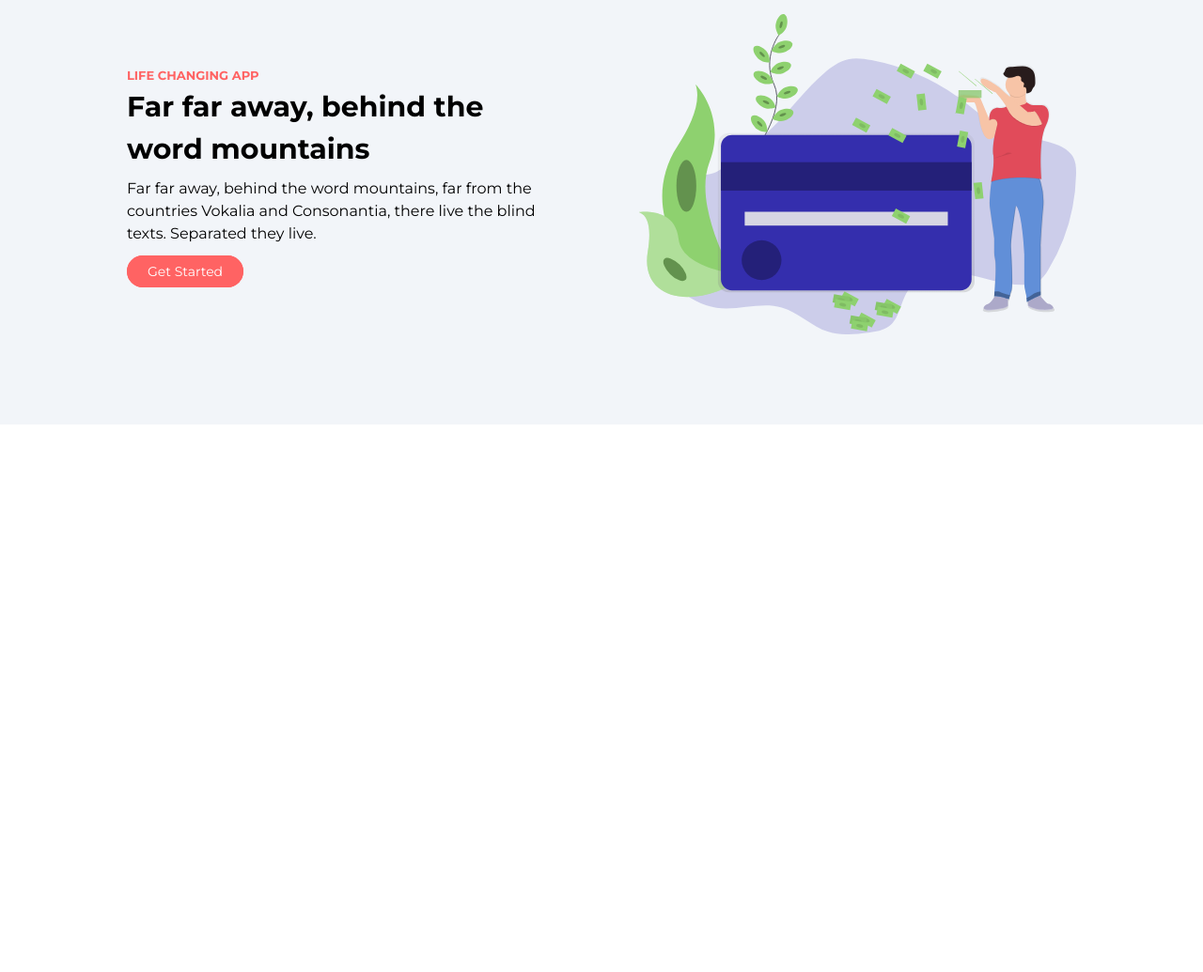
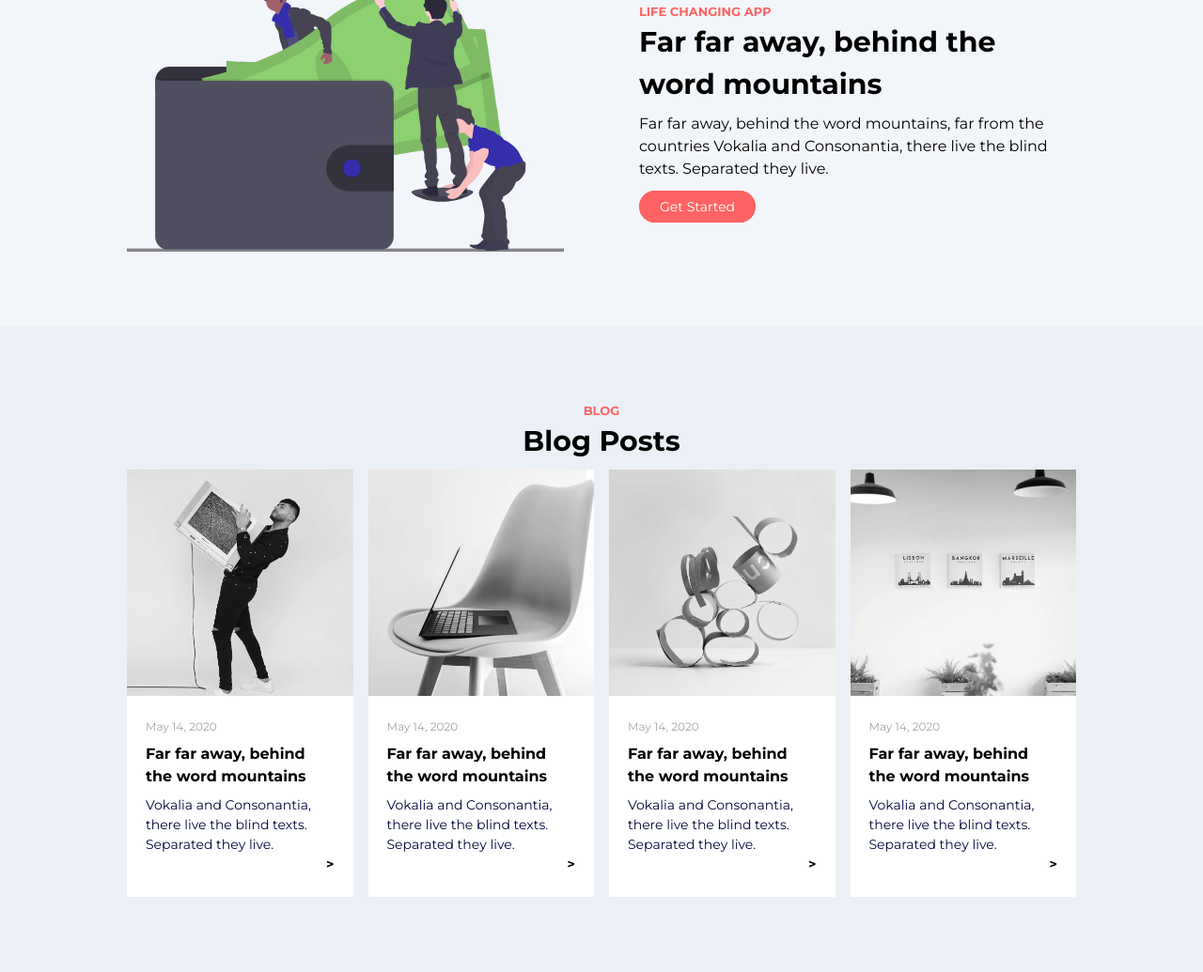
Before and after one commit to mazharraj/Landing-Page-2, a plain HTML site: page index.html in a window 1280 px wide. Shown: the part 2574-3609 px from the top of the page at 94% size. Before the commit the page ends 3026 px from the top, so only its background shows below. Drawn offline with nearby package versions, Linux system fonts and the light colour scheme.

Commit message:
update 18

```diff
--- a/index.html
+++ b/index.html
@@ -226,9 +226,9 @@
       </div>
     </section>
     <!-- Life Changing App -->
-    <section id="Life-change" class="bg-[#f2f5f9] px-[135px] py-24">
+    <section id="Life-change" class="bg-[#f2f5f9] px-[135px] py-20">
       <div class="grid grid-cols-2 items-center justify-between gap-20">
-        <div class="montserrat-bold basis-1/4">
+        <div class="montserrat-bold">
           <p class="text-[#FF6363] text-[13px] uppercase">Life Changing App</p>
           <p class="text-[30px] mb-2">
             Far far away, behind the word mountains
@@ -249,10 +249,13 @@
         </div>
       </div>
     </section>
-    <!-- Life Changing App -->
-    <section id="Life-change" class="bg-[#f2f5f9] px-[135px] py-24">
+    <!-- Life Changing App 02 -->
+    <section id="Life-change" class="bg-[#f2f5f9] px-[135px] py-20">
       <div class="grid grid-cols-2 items-center justify-between gap-20">
-        <div class="montserrat-bold basis-1/4">
+        <div>
+          <img src="assets/images/undraw_wallet_aym5.svg" alt="" />
+        </div>
+        <div class="montserrat-bold">
           <p class="text-[#FF6363] text-[13px] uppercase">Life Changing App</p>
           <p class="text-[30px] mb-2">
             Far far away, behind the word mountains
@@ -268,8 +271,121 @@
             >Get Started</a
           >
         </div>
-        <div>
-          <img src="assets/images/undraw_make_it_rain_iwk4.svg" alt="" />
+      </div>
+    </section>
+    <section id="Blog" class="bg-[#ebf0f6] px-[135px] py-20">
+      <div class="montserrat-bold text-center">
+        <p class="text-[#FF6363] text-[13px] uppercase">blog</p>
+        <p class="text-[30px] mb-2">Blog Posts</p>
+      </div>
+      <div class="grid grid-cols-4 gap-4">
+        <div class="bg-white group">
+          <img
+            src="assets/images/gal_1.jpg.webp"
+            alt=""
+            class="grayscale group-hover:grayscale-0 cursor-pointer" />
+          <div class="py-6 px-5">
+            <p class="text-[12px] text-[#a0a4ab] montserrat-medium">
+              May 14, 2020
+            </p>
+            <p
+              class="text-[16px] montserrat-bold cursor-pointer hover:text-[#FF6363] py-2">
+              Far far away, behind the word mountains
+            </p>
+            <p class="text-[14px] text-[#000839] montserrat-medium">
+              Vokalia and Consonantia, there live the blind texts. Separated
+              they live.
+            </p>
+            <div class="flex items-center justify-end gap-2">
+              <a
+                href="#"
+                class="text-[14px] montserrat-bold group-hover:block hidden"
+                >Read More</a
+              >
+              <a href="#" class="text-[14px] montserrat-bold">></a>
+            </div>
+          </div>
+        </div>
+        <div class="bg-white group">
+          <img
+            src="assets/images/gal_2.jpg.webp"
+            alt=""
+            class="grayscale group-hover:grayscale-0 cursor-pointer" />
+          <div class="py-6 px-5">
+            <p class="text-[12px] text-[#a0a4ab] montserrat-medium">
+              May 14, 2020
+            </p>
+            <p
+              class="text-[16px] montserrat-bold cursor-pointer hover:text-[#FF6363] py-2">
+              Far far away, behind the word mountains
+            </p>
+            <p class="text-[14px] text-[#000839] montserrat-medium">
+              Vokalia and Consonantia, there live the blind texts. Separated
+              they live.
+            </p>
+            <div class="flex items-center justify-end">
+              <a
+                href="#"
+                class="text-[14px] montserrat-bold group-hover:block hidden"
+                >Read More</a
+              >
+              <a href="#" class="text-[14px] montserrat-bold">></a>
+            </div>
+          </div>
+        </div>
+        <div class="bg-white group">
+          <img
+            src="assets/images/gal_3.jpg.webp"
+            alt=""
+            class="grayscale group-hover:grayscale-0 cursor-pointer" />
+          <div class="py-6 px-5">
+            <p class="text-[12px] text-[#a0a4ab] montserrat-medium">
+              May 14, 2020
+            </p>
+            <p
+              class="text-[16px] montserrat-bold cursor-pointer hover:text-[#FF6363] py-2">
+              Far far away, behind the word mountains
+            </p>
+            <p class="text-[14px] text-[#000839] montserrat-medium">
+              Vokalia and Consonantia, there live the blind texts. Separated
+              they live.
+            </p>
+            <div class="flex items-center justify-end">
+              <a
+                href="#"
+                class="text-[14px] montserrat-bold group-hover:block hidden"
+                >Read More</a
+              >
+              <a href="#" class="text-[14px] montserrat-bold">></a>
+            </div>
+          </div>
+        </div>
+        <div class="bg-white group">
+          <img
+            src="assets/images/gal_4.jpg.webp"
+            alt=""
+            class="grayscale group-hover:grayscale-0 cursor-pointer" />
+          <div class="py-6 px-5">
+            <p class="text-[12px] text-[#a0a4ab] montserrat-medium">
+              May 14, 2020
+            </p>
+            <p
+              class="text-[16px] montserrat-bold cursor-pointer hover:text-[#FF6363] py-2">
+              Far far away, behind the word mountains
+            </p>
+            <p class="text-[14px] text-[#000839] montserrat-medium">
+              Vokalia and Consonantia, there live the blind texts. Separated
+              they live.
+            </p>
+            <div class="flex items-center justify-end">
+              <a
+                href="#"
+                class="text-[14px] montserrat-bold group-hover:block hidden"
+                >Read More</a
+              >
+              <a href="#" class="text-[14px] montserrat-bold">></a>
+            </div>
+          </div>
         </div>
       </div>
     </section>
```
